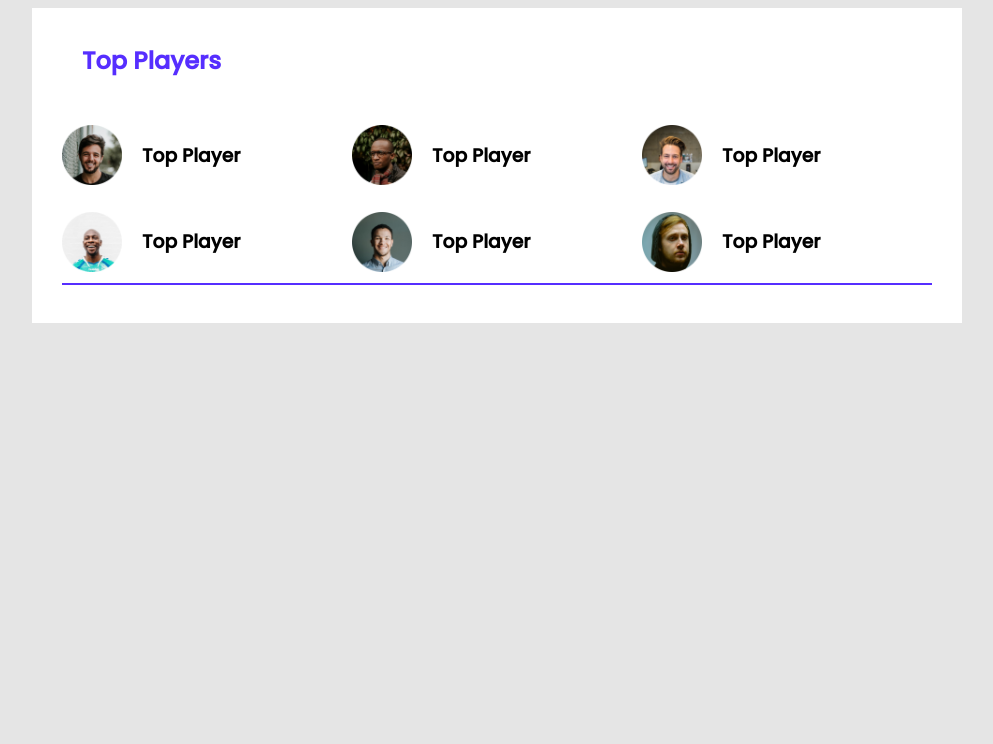
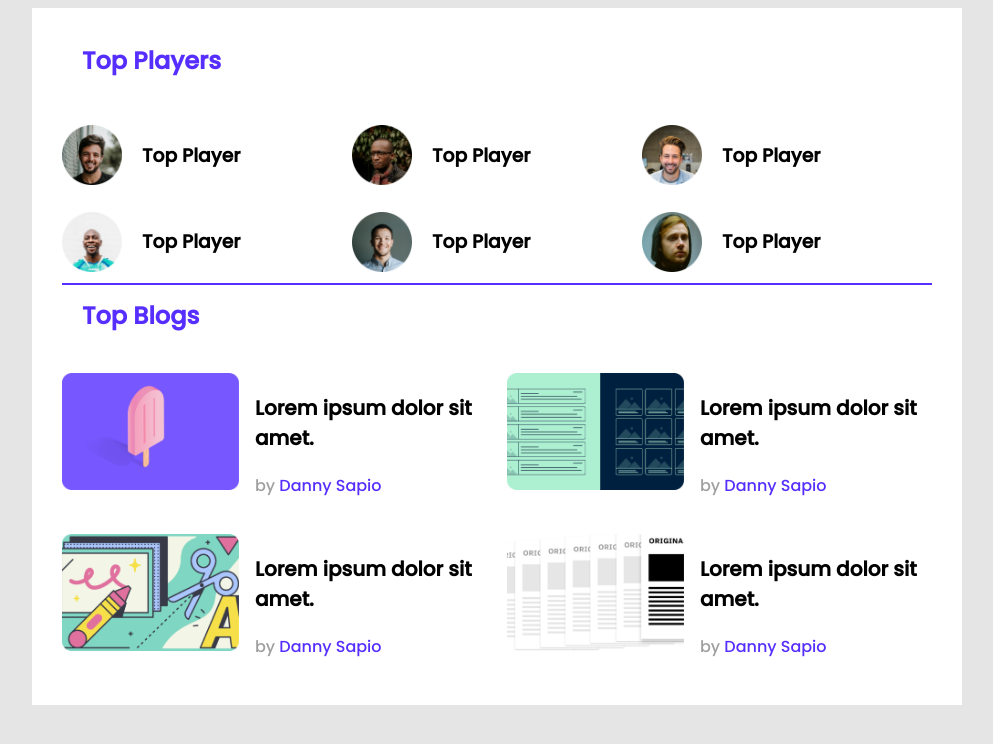
Before and after one commit to mdnh42/LeaderBoardResponsiveProject, a plain HTML site: page index.html in a window 1280 px wide. Shown: the whole page, without its empty margins (143-1136 px from the left). Drawn offline with Linux system fonts and the light colour scheme.

Commit message:
Blogs Completed

```diff
--- a/index.html
+++ b/index.html
@@ -47,6 +47,47 @@
                 </div>
             </div>
             <hr>
+            <div class="top-blogs">
+                <h2 class="section-title">Top Blogs</h2>
+                <div class="blogs">
+                    <article class="blog">
+                        <div class="thumbnail">
+                            <img src="images/blogs/blog-1.png" alt="">
+                        </div>
+                        <div class="blog-info">
+                            <h3 class="blog-title">Lorem ipsum dolor sit amet.</h3>
+                            <p class="blog-author">by <span >Danny Sapio</span></p>
+                        </div>
+                    </article>
+                    <article class="blog">
+                        <div class="thumbnail">
+                            <img src="images/blogs/blog-2.png" alt="">
+                        </div>
+                        <div class="blog-info">
+                            <h3 class="blog-title">Lorem ipsum dolor sit amet.</h3>
+                            <p class="blog-author">by <span >Danny Sapio</span></p>
+                        </div>
+                    </article>
+                    <article class="blog">
+                        <div class="thumbnail">
+                            <img src="images/blogs/blog-3.png" alt="">
+                        </div>
+                        <div class="blog-info">
+                            <h3 class="blog-title">Lorem ipsum dolor sit amet.</h3>
+                            <p class="blog-author">by <span >Danny Sapio</span></p>
+                        </div>
+                    </article>
+                    <article class="blog">
+                        <div class="thumbnail">
+                            <img src="images/blogs/blog-4.png" alt="">
+                        </div>
+                        <div class="blog-info">
+                            <h3 class="blog-title">Lorem ipsum dolor sit amet.</h3>
+                            <p class="blog-author">by <span >Danny Sapio</span></p>
+                        </div>
+                    </article>
+                </div>
+            </div>
         </section>
 
     </main>
--- a/style.css
+++ b/style.css
@@ -53,3 +53,48 @@ hr{
     border: 1px solid #562EFF;
 
 }
+
+
+/* Blogs Style */
+.blogs{
+    display: grid;
+    grid-template-columns: repeat(2, 1fr);
+    gap: 20px;
+}
+
+.blog .thumbnail img{
+    width: 177px;
+    height: 117px;
+}
+
+.blog{
+    display: flex;
+}
+
+.blog-title{
+    font-size: 20px;
+}
+
+.blog-info{
+    margin-left: 16px;
+}
+
+span{
+    color: #562EFF;
+}
+.blog-author{
+    color: #9f9f9f;
+}
+
+
+
+
+
+/* Device Maintain */
+@media screen and (max-width: 576px) {
+
+}
+
+@media screen and (max-width: 577px) and  (min-width: 960px){
+
+}
```
